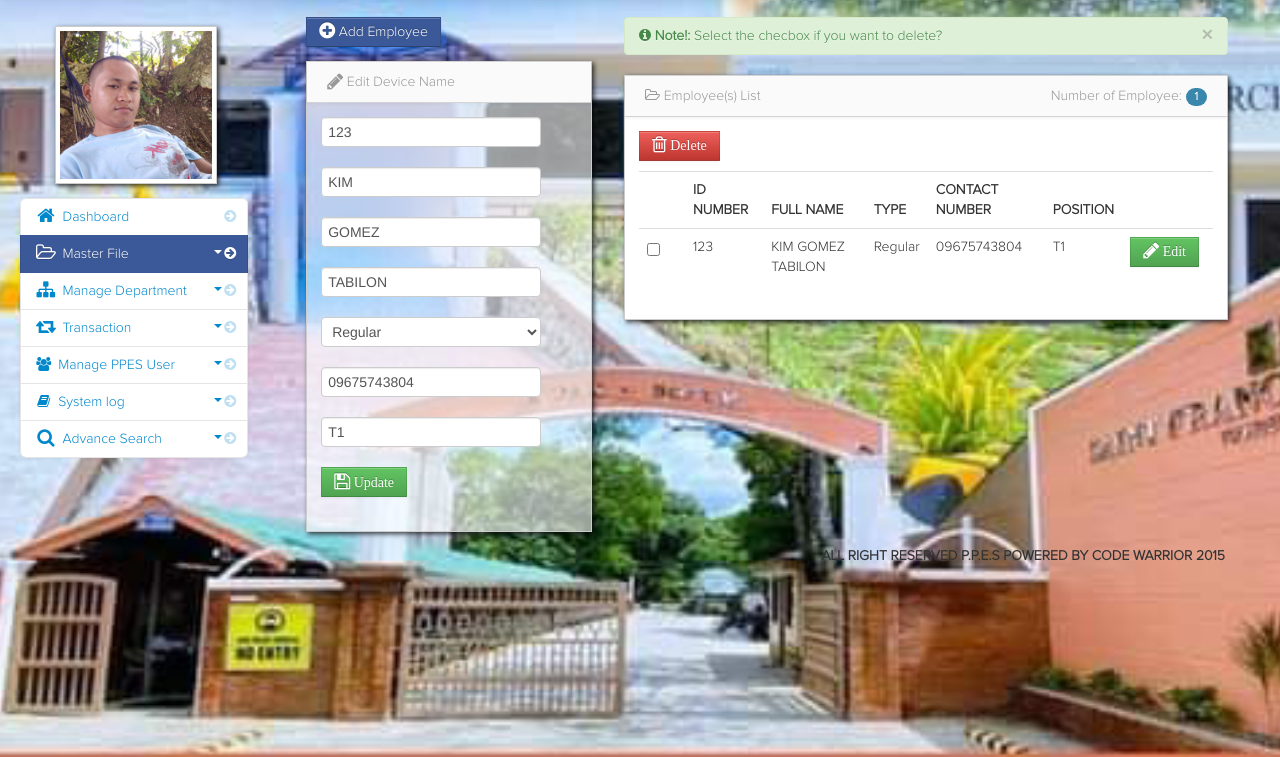
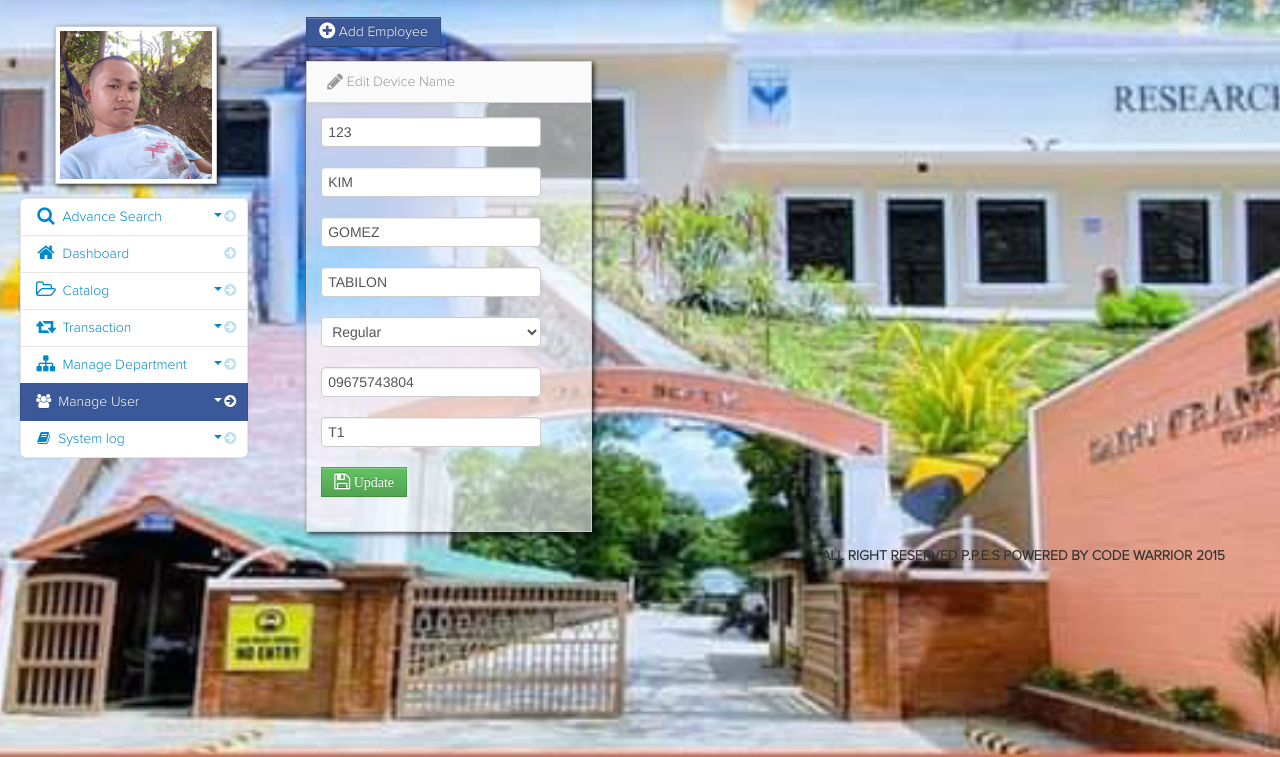
Before and after one commit to kimtabilon/sfc_inventory, a PHP site: page /admin/edit_employee.php?id=5 in a window 1280 px wide. Shown: the part 43-800 px from the top of the page. Run offline with PHP 8.4, Linux system fonts and the light colour scheme; a user stored in the database is signed in; data comes from the database, SQL or seed files in the repository; data that the repository does not hold is empty; some libraries are stand-ins or nearby versions.

Commit message:
fixed 2022 march 5

```diff
--- a/Device_sidebar.php
+++ b/Device_sidebar.php
@@ -35,7 +35,7 @@
 
 					  <!------/.* manage TRIS user sidebar*------->
 						<li>
-						    <a href="javascript:;" role="button" class="dropdown-toggle" data-toggle="collapse" data-target="#bs2"><i class="icon-chevron-right"></i><i class="icon-group"></i>&nbsp;Manage PPES User
+						    <a href="javascript:;" role="button" class="dropdown-toggle" data-toggle="collapse" data-target="#bs2"><i class="icon-chevron-right"></i><i class="icon-group"></i>&nbsp;Manage User
 							<div class="muted pull-right"><i class="caret"></i></div></a>
 						    <ul id="bs2" class="collapse">
                             <li class="">
--- a/admin/delete_emp.php
+++ b/admin/delete_emp.php
@@ -1,7 +1,6 @@
 <?php
 include('./lib/dbcon.php');
 $conn = dbcon();
-if (isset($_POST['delete_emp'])){
 $id=$_POST['selector'];
 $N = count($id);
 for($i=0; $i < $N; $i++)
@@ -9,5 +8,4 @@ for($i=0; $i < $N; $i++)
 	$result = mysqli_query($conn,"DELETE FROM client where client_id='$id[$i]'");
 }
 header("location: employee.php");
-}
 ?>
--- a/admin/edit_department.php
+++ b/admin/edit_department.php
@@ -61,7 +61,7 @@
 											<input id="optionsCheckbox" class="uniform_on" name="selector[]" type="checkbox" value="<?php echo $id; ?>">
 											</td>
 											<td><?php echo $location_row['dep_name']; ?></td>
-											<td><?php echo $location_row['thumbnails']; ?></td>
+											<td><img id="avatar1" src="<?php echo $location_row['thumbnails']; ?>"></td>
 
 											<?php include('toolttip_edit_delete.php'); ?>
 											<td width="125">
--- a/admin/edit_employee.php
+++ b/admin/edit_employee.php
@@ -5,97 +5,10 @@
 		<?php include('navbar.php'); ?>
         <div class="container-fluid">
             <div class="row-fluid">
-				<?php include('employee_sidebar.php'); ?>
+				<?php include('manage_user_sidebar.php'); ?>
 				<div class="span3" id="adduser">
 				<?php include('employee_edit_form.php'); ?>
 				</div>
-				<?php
-	             $count_dev_name=mysqli_query($conn,"select * from client");
-	             $count = mysqli_num_rows($count_dev_name);
-                 ?>
-                <div class="span6" id="">
-                     <div class="row-fluid">
-                        <!-- block -->
-					<div class="empty">
-                    <div class="alert alert-success alert-dismissable">
-                        <button type="button" class="close" data-dismiss="alert" aria-hidden="true">&times;</button>
-                         <i class="icon-info-sign"></i>  <strong>Note!:</strong> Select the checbox if you want to delete?
-                    </div>
-               </div>
-
-				<?php
-	             $count_dev_name=mysqli_query($conn,"select * from client");
-	             $count = mysqli_num_rows($count_dev_name);
-                 ?>
-                        <div id="block_bg" class="block">
-                            <div class="navbar navbar-inner block-header">
-                                <div class="muted pull-left"><i class="icon-folder-open-alt"></i> Employee(s) List</div>
-								<div class="muted pull-right">
-								Number of Employee: <span class="badge badge-info"><?php  echo $count; ?></span>
-							 </div>
-                            </div>
-                            <div class="block-content collapse in">
-                                <div class="span12">
-								<form action="delete_emp.php" method="post">
-  									<table cellpadding="0" cellspacing="0" border="0" class="table" id="example">
-									<a data-placement="right" title="Click to Delete check item"  data-toggle="modal" href="#item_delete" id="delete"  class="btn btn-danger" name=""><i class="icon-trash icon-large"> Delete</i></a>
-									<script type="text/javascript">
-									 $(document).ready(function(){
-									 $('#delete').tooltip('show');
-									 $('#delete').tooltip('hide');
-									 });
-									</script>
-									<?php include('modal_delete.php'); ?>
-										<thead>
-										  <tr>
-												<th></th>
-												<th>ID Number</th>
-												<th>Full name</th>
-												<th>Type</th>
-												<th>Contact Number</th>
-												<th>Position</th>
-												<th></th>
-										   </tr>
-										</thead>
-										<tbody>
-													<?php
-													$device_name_query = mysqli_query($conn,"select * from client")or die(mysqli_error());
-													while($row = mysqli_fetch_array($device_name_query)){
-													$id = $row['client_id'];
-													?>
-
-												<tr>
-												<td width="30">
-												<input id="optionsCheckbox" class="uniform_on" name="selector[]" type="checkbox" value="<?php echo $id; ?>">
-												</td>
-
-												<td><?php echo $row['employee_id_no']; ?></td>
-												<td><?php echo $row['firstname']; ?>
-												<?php echo $row['middlename']; ?>
-												<?php echo $row['lastname']; ?></td>
-												<td><?php echo $row['type']; ?></td>
-												<td><?php echo $row['contact_no']; ?></td>
-												<td><?php echo $row['position']; ?></td>
-
-											    <?php include('toolttip_edit_delete.php'); ?>
-												<td width="75">
-												<a rel="tooltip"  title="Edit Employee Info" id="p<?php echo $id; ?>" href="edit_employee.php<?php echo '?id='.$id; ?>"  data-toggle="modal" class="btn btn-success"><i class="icon-pencil icon-large"> Edit</i></a>
-												</td>
-
-
-												</tr>
-												<?php } ?>
-										</tbody>
-									</table>
-									</form>
-                                </div>
-                            </div>
-                        </div>
-                        <!-- /block -->
-                    </div>
-
-
-                </div>
             </div>
 		<?php include('footer.php'); ?>
         </div>
--- a/admin/employee.php
+++ b/admin/employee.php
@@ -36,9 +36,9 @@
                             </div>
                             <div class="block-content collapse in">
                                 <div class="span12">
-								<form action="delete_emp.php" method="post">
+								<form action="delete_emp.php" method="post" onsubmit="confirm('Delete selected employee?')">
   									<table cellpadding="0" cellspacing="0" border="0" class="table" id="employeeTable">
-									<a data-placement="right" title="Click to Delete check item"  data-toggle="modal" href="#item_delete" id="delete"  class="btn btn-danger" name=""><i class="icon-trash icon-large"> Delete</i></a>
+									<button data-placement="right" title="Click to Delete check item" id="delete"  class="btn btn-danger" name=""><i class="icon-trash icon-large"> Delete</i></button>
 									<script type="text/javascript">
 									 $(document).ready(function(){
 									 $('#delete').tooltip('show');
--- a/admin/employee_sidebar.php
+++ b/admin/employee_sidebar.php
@@ -51,9 +51,9 @@
 						    </ul>
 						</li>
 
-					  <!------/.* manage PPES user sidebar*------->
+					  <!------/.* Manage User sidebar*------->
 						<li>
-						    <a href="javascript:;" role="button" class="dropdown-toggle" data-toggle="collapse" data-target="#bs3"><i class="icon-chevron-right"></i><i class="icon-group"></i>&nbsp;Manage PPES User
+						    <a href="javascript:;" role="button" class="dropdown-toggle" data-toggle="collapse" data-target="#bs3"><i class="icon-chevron-right"></i><i class="icon-group"></i>&nbsp;Manage User
 							<div class="muted pull-right"><i class="caret"></i></div></a>
 						    <ul id="bs3" class="collapse">
                             <!--
--- a/admin/manage_user_sidebar.php
+++ b/admin/manage_user_sidebar.php
@@ -1,6 +1,17 @@
      <div class="span3" id="sidebar">
 	              <img id="admin_avatar" class="img-polaroid" src="<?php echo $row['adminthumbnails']; ?>">
                   <ul class="nav nav-list bs-docs-sidenav nav-collapse collapse">
+                  	<!------/.* advance search sidebar*------->
+                         <li class="">
+                           <a href="javascript:;" role="button" class="dropdown-toggle" data-toggle="collapse" data-target="#bs5"><i class="icon-chevron-right"></i><i class="icon-search icon-large"></i>&nbsp;Advance Search
+						   <div class="muted pull-right"><i class="caret"></i></div></a>
+                           </a>
+                           <ul id="bs5" class="collapse">
+                           <li>
+                           <a href="#myModal1" data-toggle="modal" tabindex="-1" ><i class="icon-chevron-right"></i><i class="icon-search"></i>&nbsp;Realease Item</a>
+                           </li>
+                           </ul>
+                        </li>
                            <li class="">
 						   <a href="dashboard.php"><i class="icon-chevron-right"></i><i class="icon-home icon-large"></i>&nbsp;Dashboard</a>
 						   </li>
@@ -30,6 +41,9 @@
                             <li class="">
                             <a href="product_release.php"><i class="icon-chevron-right"></i><i class="icon-share"></i> Releasing</a>
                             </li>
+                            <li class="">
+                            	<a href="product_release_report.php"><i class="icon-chevron-right"></i><i class="icon-share"></i> Reports</a>
+                            </li>
 						    <!-- <li class="">
                             <a href="view_return.php"><i class="icon-chevron-right"></i><i class="icon-eye-open"></i> View Return Item</a>
                             </li>
@@ -54,9 +68,9 @@
 						    </ul>
 						</li>
 
-					  <!------/.* manage PPES user sidebar*------->
+					  <!------/.* Manage User sidebar*------->
 						<li class="active">
-						    <a href="javascript:;" role="button" class="dropdown-toggle" data-toggle="collapse" data-target="#bs3"><i class="icon-chevron-right"></i><i class="icon-group"></i>&nbsp;Manage PPES User
+						    <a href="javascript:;" role="button" class="dropdown-toggle" data-toggle="collapse" data-target="#bs3"><i class="icon-chevron-right"></i><i class="icon-group"></i>&nbsp;Manage User
 							<div class="muted pull-right"><i class="caret"></i></div></a>
 						    <ul id="bs3" class="collapse">
 						    <li class="">
@@ -87,17 +101,7 @@
 						    </ul>
 						</li>
 
-					  <!------/.* advance search sidebar*------->
-                         <li class="">
-                           <a href="javascript:;" role="button" class="dropdown-toggle" data-toggle="collapse" data-target="#bs5"><i class="icon-chevron-right"></i><i class="icon-search icon-large"></i>&nbsp;Advance Search
-						   <div class="muted pull-right"><i class="caret"></i></div></a>
-                           </a>
-                           <ul id="bs5" class="collapse">
-                           <li>
-                           <a href="#myModal1" data-toggle="modal" tabindex="-1" ><i class="icon-chevron-right"></i><i class="icon-search"></i>&nbsp;Realease Item</a>
-                           </li>
-                           </ul>
-                        </li>
+
                   </ul>
 
 				<?php include('search_form.php'); ?>
--- a/admin/product_inventory.php
+++ b/admin/product_inventory.php
@@ -25,14 +25,14 @@
   	<table cellpadding="0" cellspacing="0" border="0" class="table" id="inventoryTable">
 		<thead>
 		        <tr>
-					<th>SKU</th>
+					<th>SKU : Stock Keeping Unit</th>
 					<th>Name</th>
 					<th>Received Qty</th>
-			        <th>Allocate Qty</th>
+			        <th>Reserved Qty</th>
 			        <th>Released Qty</th>
 					<th>Returned Good</th>
 					<th>Returned Damage</th>
-					<th>Total</th>
+					<th>Total Remaining</th>
 		    </tr>
 		</thead>
 <tbody>
--- a/admin/product_manager.php
+++ b/admin/product_manager.php
@@ -28,7 +28,7 @@
   	<table cellpadding="0" cellspacing="0" border="0" class="table" id="productTable">
 		<thead>
 		        <tr>
-					<th>SKU</th>
+					<th>SKU : Stock Keeping Unit</th>
 					<th>Name</th>
 					<th>Description </th>
 			        <th>Brand  </th>
--- a/admin/product_receiver.php
+++ b/admin/product_receiver.php
@@ -28,7 +28,7 @@
   	<table cellpadding="0" cellspacing="0" border="0" class="table" id="receiverTable">
 		<thead>
 		        <tr>
-					<th>SKU</th>
+					<th>SKU : Stock Keeping Unit</th>
 					<th>Name</th>
 					<th>Quantity </th>
 			        <th>Serial  </th>
```
Also changed, not shown: admin/activity_log_slidebar.php (+17 -13 lines), admin/advance_search_slidebar.php (+16 -14 lines), admin/dashboard_slidebar.php (+17 -13 lines), admin/department_slidebar.php (+17 -13 lines), admin/edit_department_form.php (+12 -8 lines), admin/item_location_slidebar.php (+17 -13 lines), admin/item_sidebar.php (+17 -13 lines), admin/product_release_report.php (added, +191 -0 lines), admin/transaction_sidebar.php (+18 -14 lines), admin/uploads/Bradford White.png (added).
